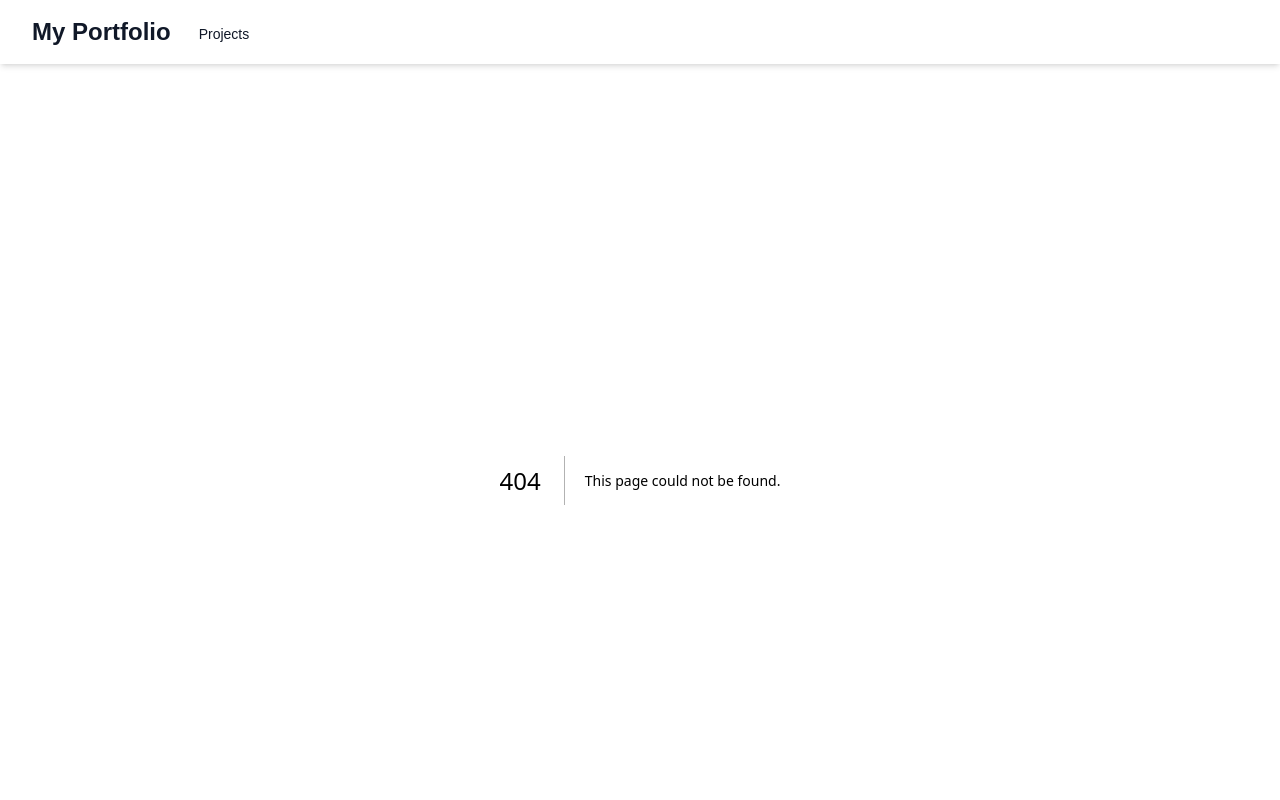
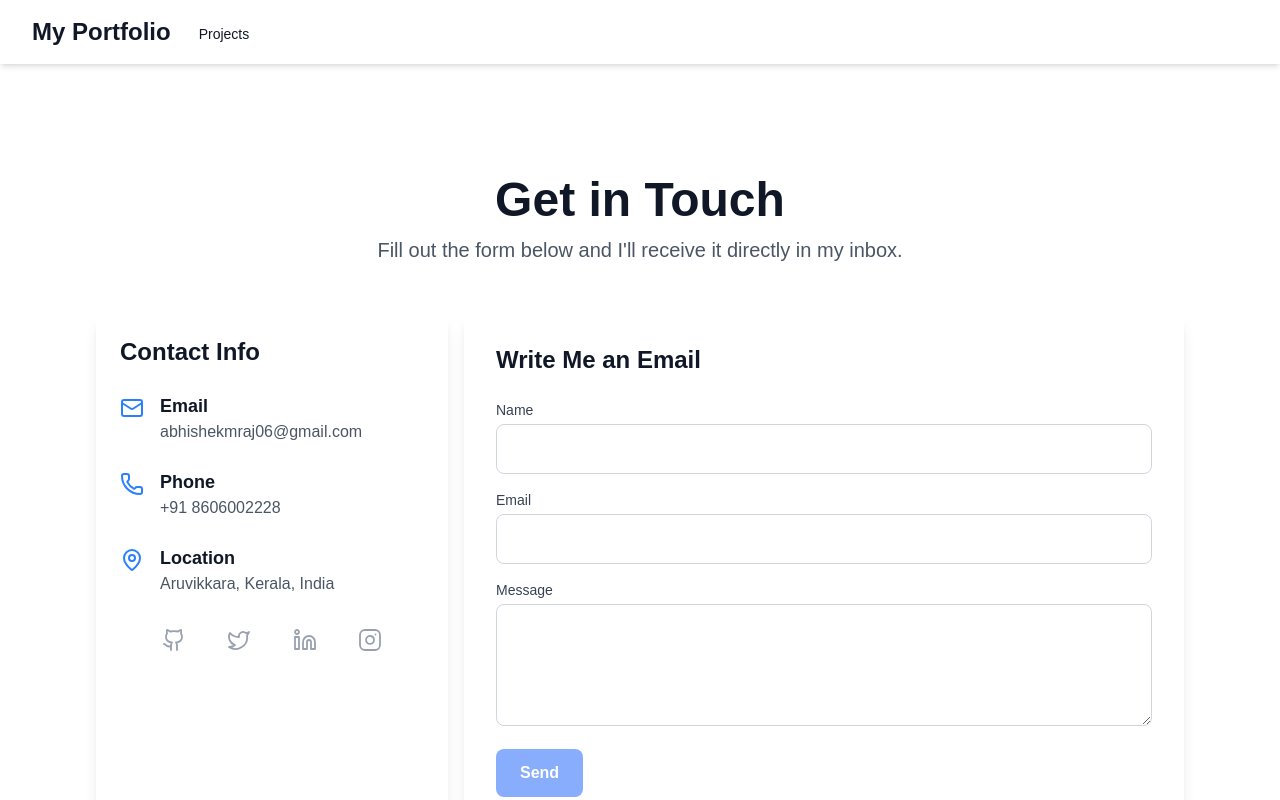
Before and after one commit to abhishek-m-raj/portfolio, a Next.js app: page /contact in a window 1280 px wide. Before the commit this address had no page. Shown: the top 800 px of the page. Built offline with nearby package versions, Linux system fonts and the light colour scheme.

Commit message:
feat: add contact page

```diff
--- /dev/null
+++ b/app/contact/page.tsx
@@ -0,0 +1,175 @@
+'use client';
+
+import React, { useState } from 'react';
+import { Mail, Phone, MapPin } from 'lucide-react';
+import { Github, Twitter, Linkedin, Instagram } from 'lucide-react';
+
+const socialLinks = [
+  { href: 'https://github.com/abhishek-m-raj', Icon: Github, label: 'GitHub Profile' },
+  { href: 'https://x.com/Abhishekmraj06', Icon: Twitter, label: 'X/Twitter Profile' },
+  { href: 'https://www.linkedin.com/in/abhishek-m-raj', Icon: Linkedin, label: 'LinkedIn Profile' },
+  { href: 'https://www.instagram.com/abhishekmraj06', Icon: Instagram, label: 'Instagram Profile' },
+];
+
+const MailtoContactForm = () => {
+  const [formData, setFormData] = useState({ name: '', email: '', message: '' });
+
+  const handleChange = (e: React.ChangeEvent<HTMLInputElement | HTMLTextAreaElement>) => {
+    setFormData({ ...formData, [e.target.name]: e.target.value });
+  };
+
+  const handleFormSubmit = (e: React.FormEvent) => {
+    e.preventDefault();
+
+    const recipient = "abhishek.m.raj@example.com";
+
+    const subject = `New Inquiry from ${formData.name} via Portfolio`;
+    const body = `
+      Hello Abhishek,
+
+      I am ${formData.name} (${formData.email}) and I'm writing to you about:
+
+      ---
+      ${formData.message}
+      ---
+
+      Best regards,
+      ${formData.name}
+    `.trim();
+
+    const encodedSubject = encodeURIComponent(subject);
+    const encodedBody = encodeURIComponent(body);
+
+    const mailtoLink = `mailto:${recipient}?subject=${encodedSubject}&body=${encodedBody}`;
+
+    const tempLink = document.createElement('a');
+    tempLink.href = mailtoLink;
+    tempLink.target = '_blank';
+    tempLink.rel = 'noopener noreferrer';
+    tempLink.click();
+
+    setFormData({ name: '', email: '', message: '' });
+  };
+
+  const isFormValid = formData.name && formData.email && formData.message;
+
+  return (
+    <form onSubmit={handleFormSubmit} className="space-y-4">
+      <div>
+        <label htmlFor="name" className="block text-sm font-medium text-gray-700 dark:text-gray-300 mb-1">Name</label>
+        <input
+          type="text"
+          id="name"
+          name="name"
+          value={formData.name}
+          onChange={handleChange}
+          required
+          className="w-full p-3 border border-gray-300 dark:border-gray-700 rounded-lg focus:ring-blue-500 focus:border-blue-500 bg-white dark:bg-gray-800 text-gray-900 dark:text-white"
+        />
+      </div>
+      <div>
+        <label htmlFor="email" className="block text-sm font-medium text-gray-700 dark:text-gray-300 mb-1">Email</label>
+        <input
+          type="email"
+          id="email"
+          name="email"
+          value={formData.email}
+          onChange={handleChange}
+          required
+          className="w-full p-3 border border-gray-300 dark:border-gray-700 rounded-lg focus:ring-blue-500 focus:border-blue-500 bg-white dark:bg-gray-800 text-gray-900 dark:text-white"
+        />
+      </div>
+      <div>
+        <label htmlFor="message" className="block text-sm font-medium text-gray-700 dark:text-gray-300 mb-1">Message</label>
+        <textarea
+          id="message"
+          name="message"
+          rows={4}
+          value={formData.message}
+          onChange={handleChange}
+          required
+          className="w-full p-3 border border-gray-300 dark:border-gray-700 rounded-lg focus:ring-blue-500 focus:border-blue-500 bg-white dark:bg-gray-800 text-gray-900 dark:text-white"
+        ></textarea>
+      </div>
+      <button
+        type="submit"
+        disabled={!isFormValid}
+        className="w-full sm:w-auto px-6 py-3 bg-blue-600 text-white font-semibold rounded-lg hover:bg-blue-700 transition duration-150 disabled:opacity-50 disabled:cursor-not-allowed"
+      >
+        Send
+      </button>
+    </form>
+  );
+};
+
+export default function ContactPage() {
+  return (
+    <div className="py-12 sm:py-24">
+        <div className="max-w-6xl mx-auto px-4 sm:px-6 lg:px-8">
+
+            <div className="text-center mb-12">
+                <h1 className="text-4xl sm:text-5xl font-extrabold text-gray-900 dark:text-white">
+                    Get in Touch
+                </h1>
+                <p className="mt-3 text-xl text-gray-600 dark:text-gray-400">
+                    Fill out the form below and I'll receive it directly in my inbox.
+                </p>
+            </div>
+
+            <div className="grid grid-cols-1 lg:grid-cols-3 gap-4">
+
+            <div className="lg:col-span-1 p-6 rounded-xl bg-white dark:bg-gray-900 shadow-lg">
+                <h2 className="text-2xl font-bold text-gray-900 dark:text-white mb-6">Contact Info</h2>
+
+                <div className="flex flex-col justify-between gap-8">
+                    <ul className="space-y-6">
+                        <li className="flex items-start">
+                            <Mail className="w-6 h-6 text-blue-500 mr-4 mt-1 shrink-0" />
+                            <div>
+                            <h3 className="text-lg font-semibold text-gray-900 dark:text-white">Email</h3>
+                            <a href="mailto:abhishekmraj06@gmail.com" target = '_blank' className="text-gray-600 dark:text-gray-400 hover:text-blue-500 transition">
+                                abhishekmraj06@gmail.com
+                            </a>
+                            </div>
+                        </li>
+                        <li className="flex items-start">
+                            <Phone className="w-6 h-6 text-blue-500 mr-4 mt-1 shrink-0" />
+                            <div>
+                            <h3 className="text-lg font-semibold text-gray-900 dark:text-white">Phone</h3>
+                            <span className="text-gray-600 dark:text-gray-400">+91 8606002228</span>
+                            </div>
+                        </li>
+                        <li className="flex items-start">
+                            <MapPin className="w-6 h-6 text-blue-500 mr-4 mt-1 shrink-0" />
+                            <div>
+                            <h3 className="text-lg font-semibold text-gray-900 dark:text-white">Location</h3>
+                            <span className="text-gray-600 dark:text-gray-400">Aruvikkara, Kerala, India</span>
+                            </div>
+                        </li>
+                    </ul>
+                    <div className="flex justify-evenly">
+                        {socialLinks.map((link) => (
+                        <a
+                            key={link.label}
+                            href={link.href}
+                            target="_blank"
+                            rel="noopener noreferrer"
+                            className="text-gray-400 dark:text-gray-600 hover:text-blue-600 dark:hover:text-blue-400 transition"
+                            aria-label={link.label}
+                        >
+                            <link.Icon size={24} strokeWidth={1.8} />
+                        </a>
+                        ))}
+                    </div>
+                </div>
+            </div>
+
+            <div className="lg:col-span-2 p-8 rounded-xl bg-white dark:bg-gray-900 shadow-lg">
+                <h2 className="text-2xl font-bold text-gray-900 dark:text-white mb-6">Write Me an Email</h2>
+                <MailtoContactForm />
+            </div>
+            </div>
+        </div>
+    </div>
+  );
+}
```
